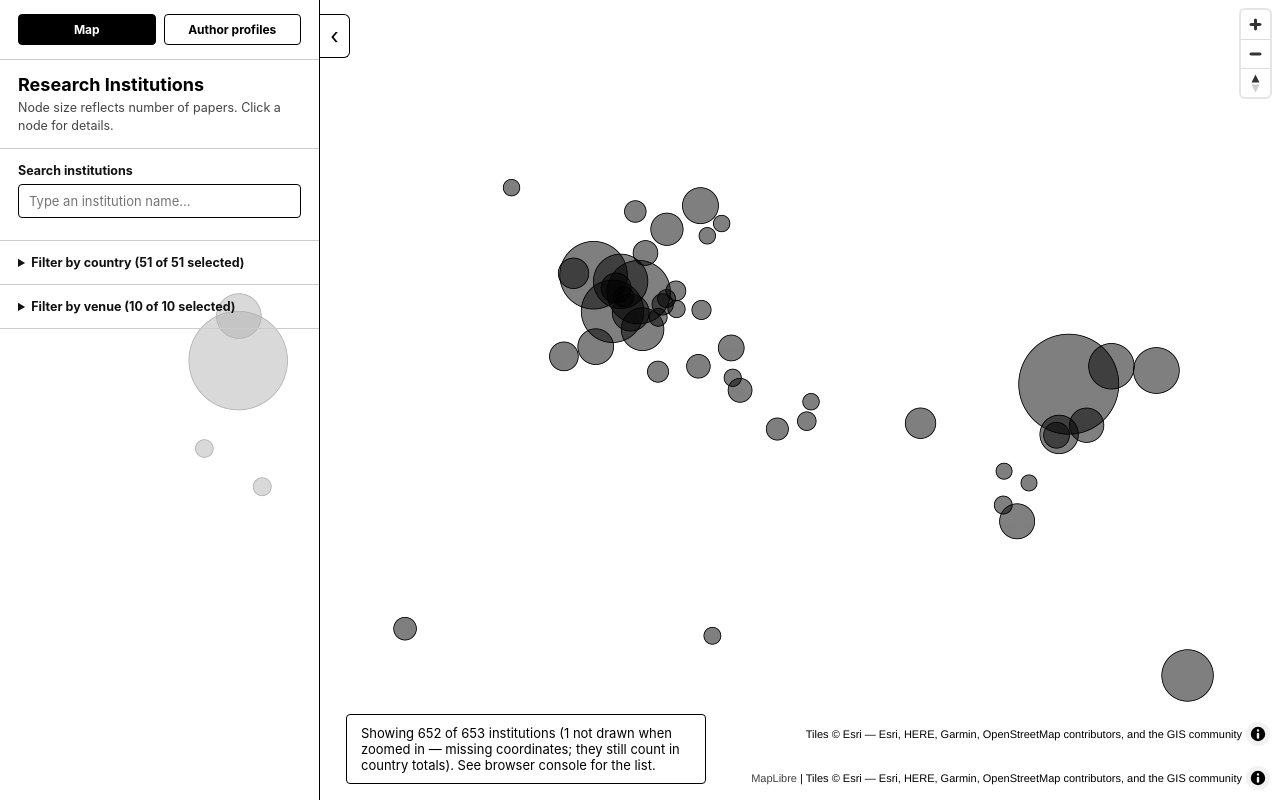
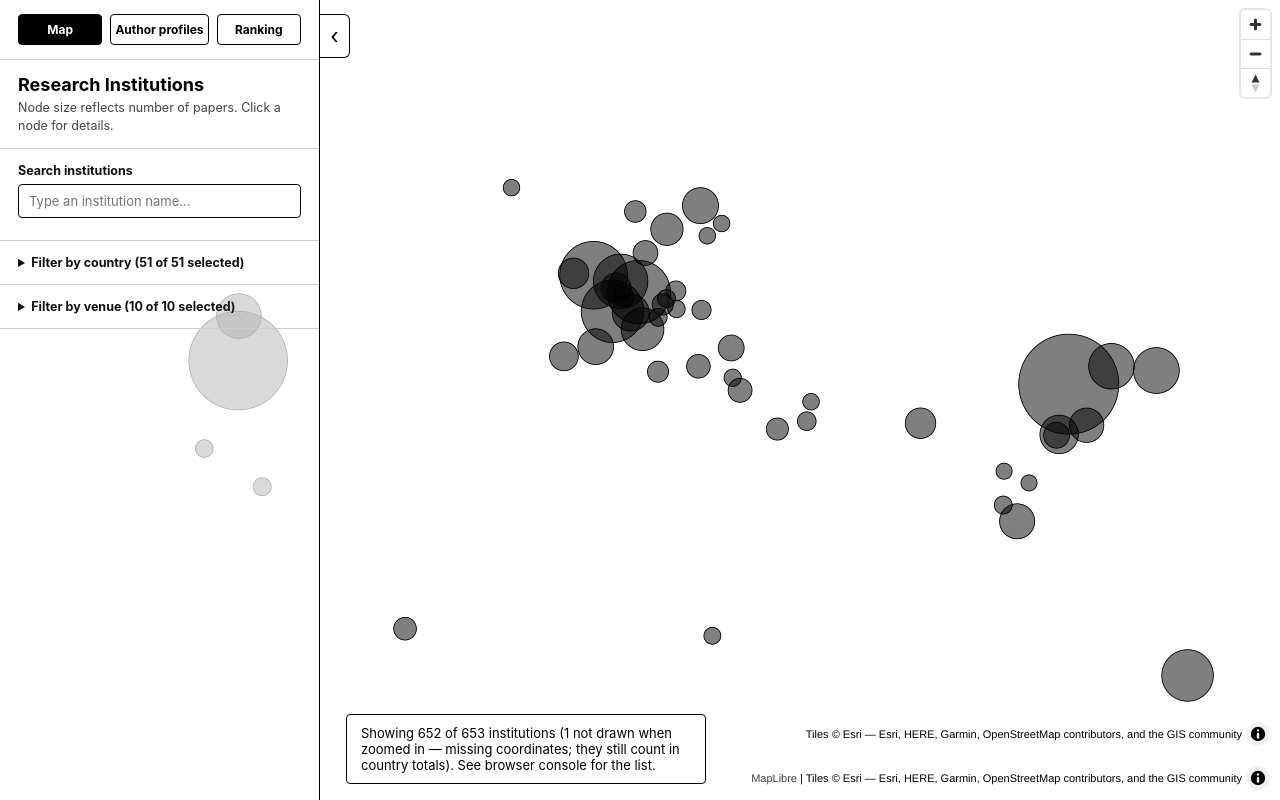
Before and after one commit to BOTMike-42/MAPv4, a plain HTML site: page index.html in a window 1280 px wide. Drawn offline with nearby package versions, Linux system fonts and the light colour scheme; no server answers.

Commit message:
Add 'Ranking' tab to navigation

```diff
--- a/index.html
+++ b/index.html
@@ -23,6 +23,7 @@
     <nav class="tabs sidebar-section">
       <a class="tab active" href="index.html">Map</a>
       <a class="tab" href="authors.html">Author profiles</a>
+      <a class="tab" href="ranking.html">Ranking</a>
     </nav>
 
     <div class="sidebar-section">
```
